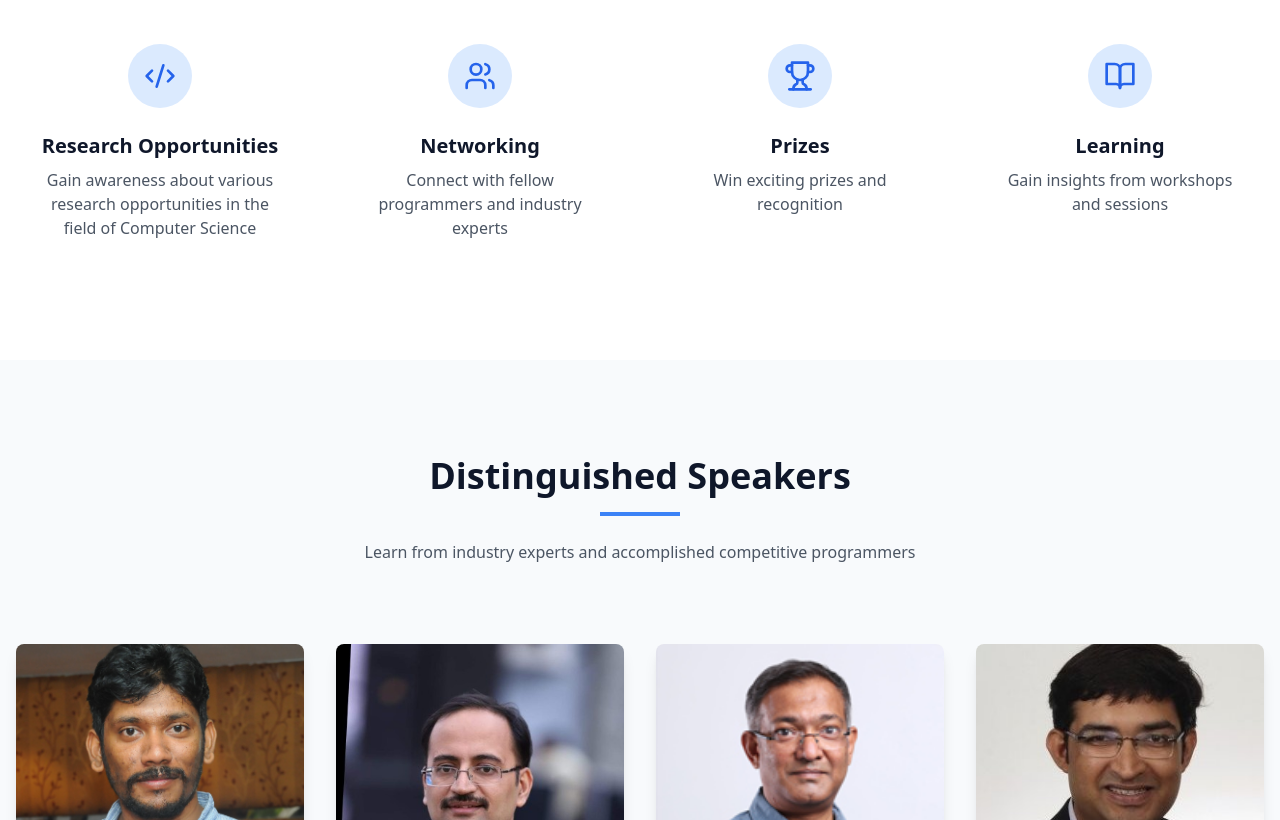
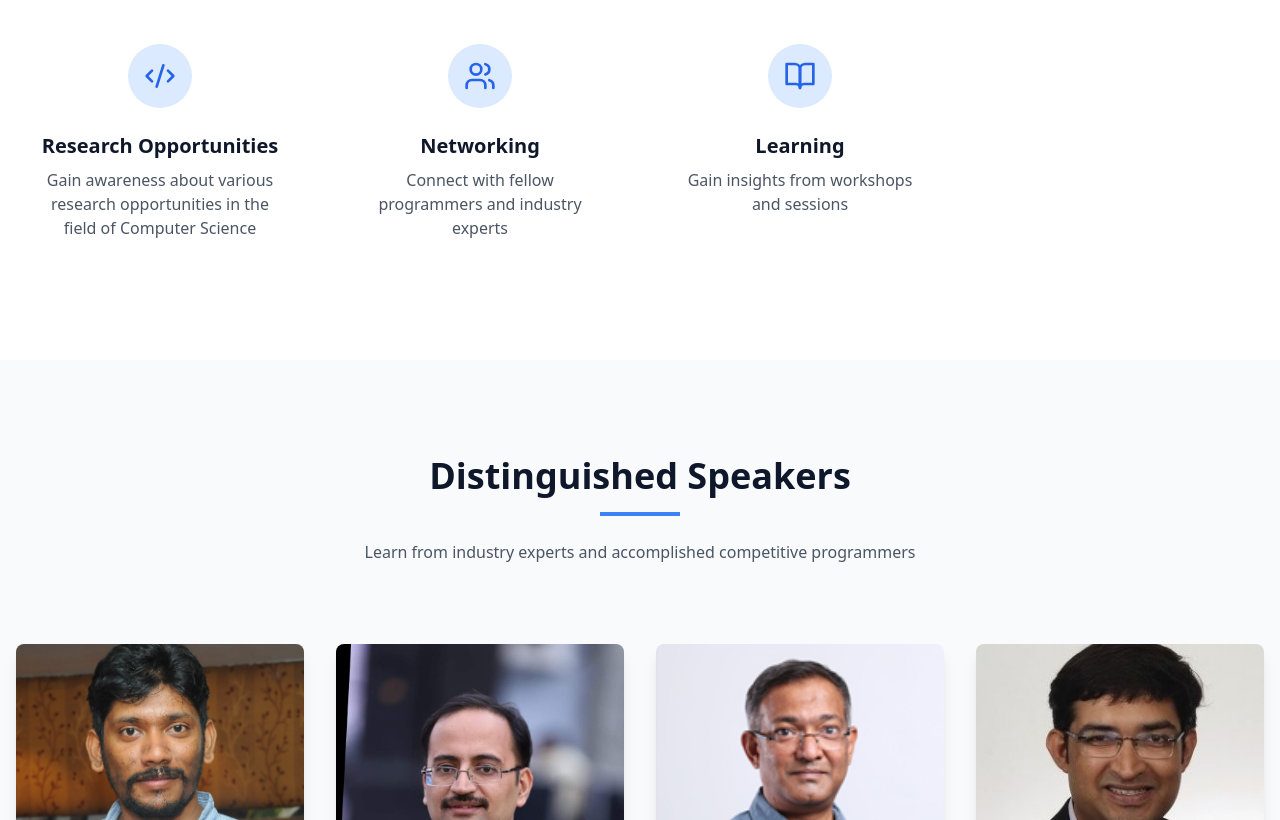
Before and after one commit to bhasinagam/ROCS, a React (Vite) app: page / in a window 1280 px wide. Shown: the part 1160-1980 px from the top of the page. Built offline with nearby package versions, Linux system fonts and the light colour scheme.

Commit message:
Update About.tsx

```diff
--- a/src/components/About.tsx
+++ b/src/components/About.tsx
@@ -11,11 +11,6 @@ const features = [
     icon: Users,
     title: "Networking",
     description: "Connect with fellow programmers and industry experts"
-  },
-  {
-    icon: Trophy,
-    title: "Prizes",
-    description: "Win exciting prizes and recognition"
   },
   {
     icon: BookOpen,
```
